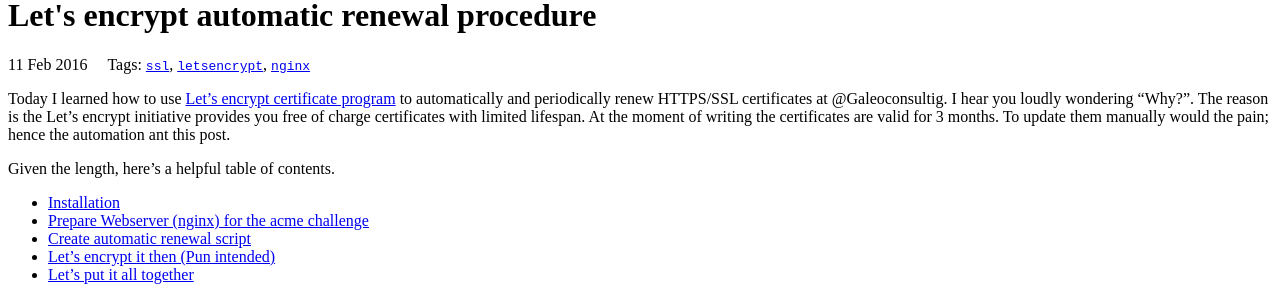
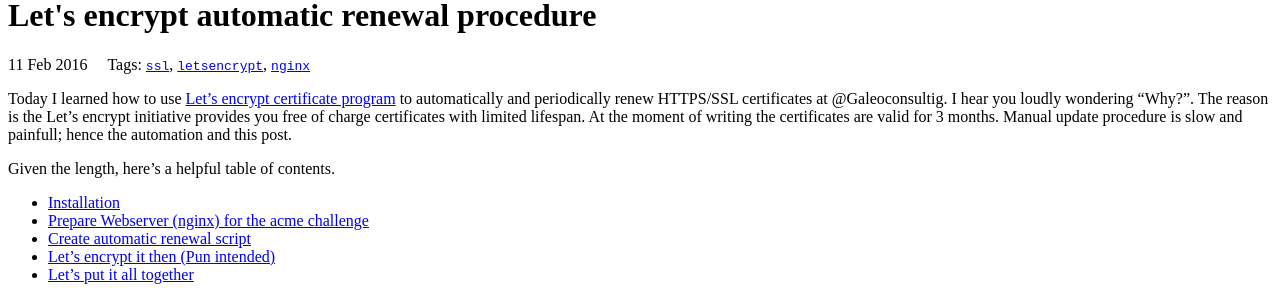
Before and after one commit to leonardinius/leonardinius.github.io, a Jekyll site: the page built from _posts/2016-02-11-letsencrypt-automatic-renewal.md, in a window 1280 px wide and 900 px high. Shown: the part 325-625 px from the top of the window. Built offline with Jekyll 4.4.1, drawn with Linux system fonts in a browser that asks for light colours.

Commit message:
Update 2016-02-11-letsencrypt-automatic-renewal.md

```diff
--- a/_posts/2016-02-11-letsencrypt-automatic-renewal.md
+++ b/_posts/2016-02-11-letsencrypt-automatic-renewal.md
@@ -9,8 +9,8 @@
 automatically and periodically renew HTTPS/SSL certificates at @Galeoconsultig.
 I hear you loudly wondering "Why?". The reason is the Let's encrypt initiative
 provides you free of charge certificates with limited lifespan. At the moment
-of writing the certificates are valid for 3 months. To update them manually
-would the pain; hence the automation ant this post.
+of writing the certificates are valid for 3 months. Manual update procedure
+is slow and painfull; hence the automation and this post.
 
 Given the length, here's a helpful table of contents.
 
```
